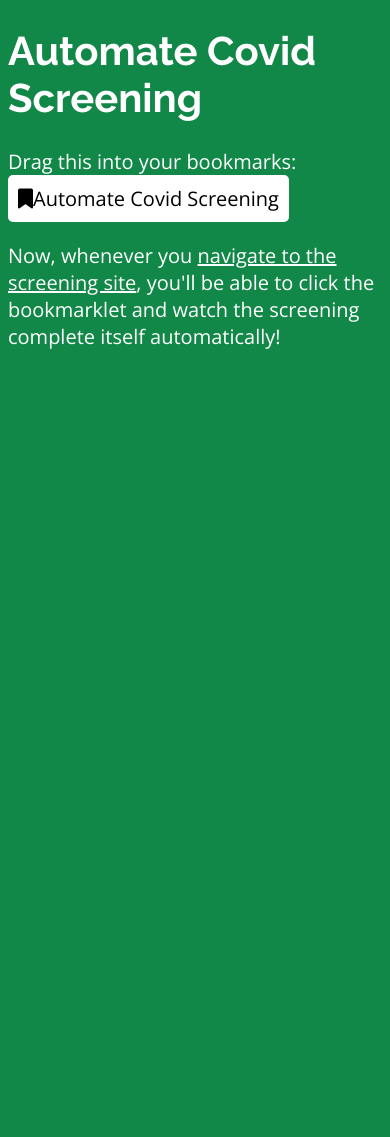
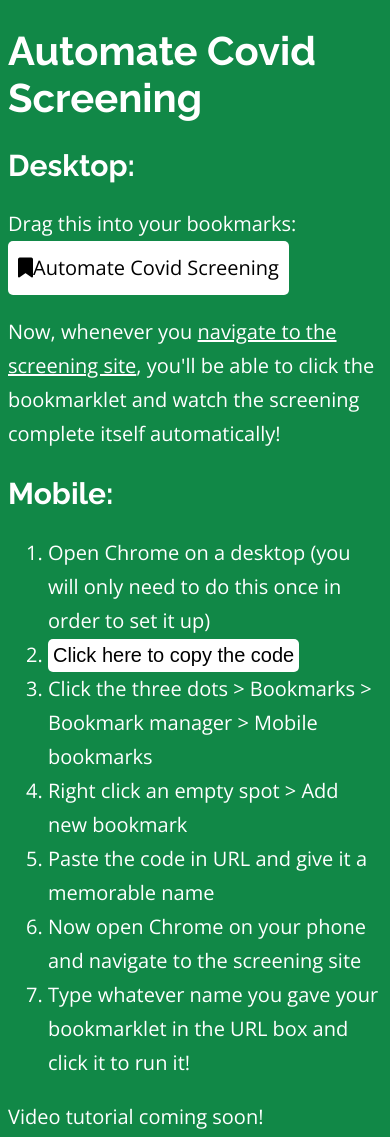
Before and after one commit to paramt/automate-covid-screening, a plain HTML site: page index.html in a window 390 px wide. Before the commit the page ends 844 px from the top, so only its background shows below. Drawn offline with nearby package versions, Linux system fonts and the light colour scheme.

Commit message:
Add mobile instructions

```diff
--- a/index.html
+++ b/index.html
@@ -13,9 +13,31 @@
 	</head>
 	<body>
 		<h1>Automate Covid Screening</h1>
+		<h2>Desktop:</h2>
 		<p>Drag this into your bookmarks:
 			<a class="bookmarklet" href='javascript:(()=> {function click(n){document.getElementsByClassName("button__StyledButton-sc-1hmy6jw-0 ibmPUd")[n].click();}click(0);setTimeout(click, 200, 1);setTimeout(click, 400, 0);setTimeout(click, 600, 0);setTimeout(click, 800, 0);setTimeout(click, 1000, 0);setTimeout(click, 1200, 0);setTimeout(click, 1400, 0);})()'><i class="fa-solid fa-bookmark"></i>Automate Covid Screening</a>
 		</p>
 		<p>Now, whenever you <a class="link" href="https://covid-19.ontario.ca/school-screening/">navigate to the screening site</a>, you'll be able to click the bookmarklet and watch the screening complete itself automatically!</p>
+
+		<h2>Mobile:</h2>
+		<ol>
+			<li>Open Chrome on a desktop (you will only need to do this once in order to set it up)</li>
+			<li><button onclick="copy()">Click here to copy the code</button></li>
+			<li>Click the three dots > Bookmarks > Bookmark manager > Mobile bookmarks</li>
+			<li>Right click an empty spot > Add new bookmark </li>
+			<li>Paste the code in URL and give it a memorable name</li>
+			<li>Now open Chrome on your phone and navigate to the screening site</li>
+			<li>Type whatever name you gave your bookmarklet in the URL box and click it to run it!</li>
+		</ol>
+		<p>Video tutorial coming soon!</p>
+
+		<script>
+			function copy() {
+				var copyText = document.getElementsByClassName("bookmarklet")[0].href;
+				navigator.clipboard.writeText(copyText).then(() => {
+					document.getElementsByClassName("tooltiptext")[0].innerHTML = "Copied!";
+				});
+			}
+		</script>
 	</body>
 </html>
--- a/styles.css
+++ b/styles.css
@@ -8,10 +8,15 @@ h1 {
 	font-size: 40px;
 }
 
+h2 {
+	font-family: 'Raleway', sans-serif;
+	font-size: 30px;
+}
 
-p {
+p, li {
 	font-family: 'Open Sans', sans-serif;
 	font-size: 20px;
+	line-height: 1.7;
 }
 
 .bookmarklet {
@@ -30,3 +35,16 @@ p {
 .link:hover {
 	color: #96cbff
 }
+
+button {
+	background-color: white;
+	outline: none;
+	border: none;
+	border-radius: 5px;
+	font-size: 1em;
+	padding: 5px;
+}
+
+button:hover {
+	cursor: pointer;
+}
```
